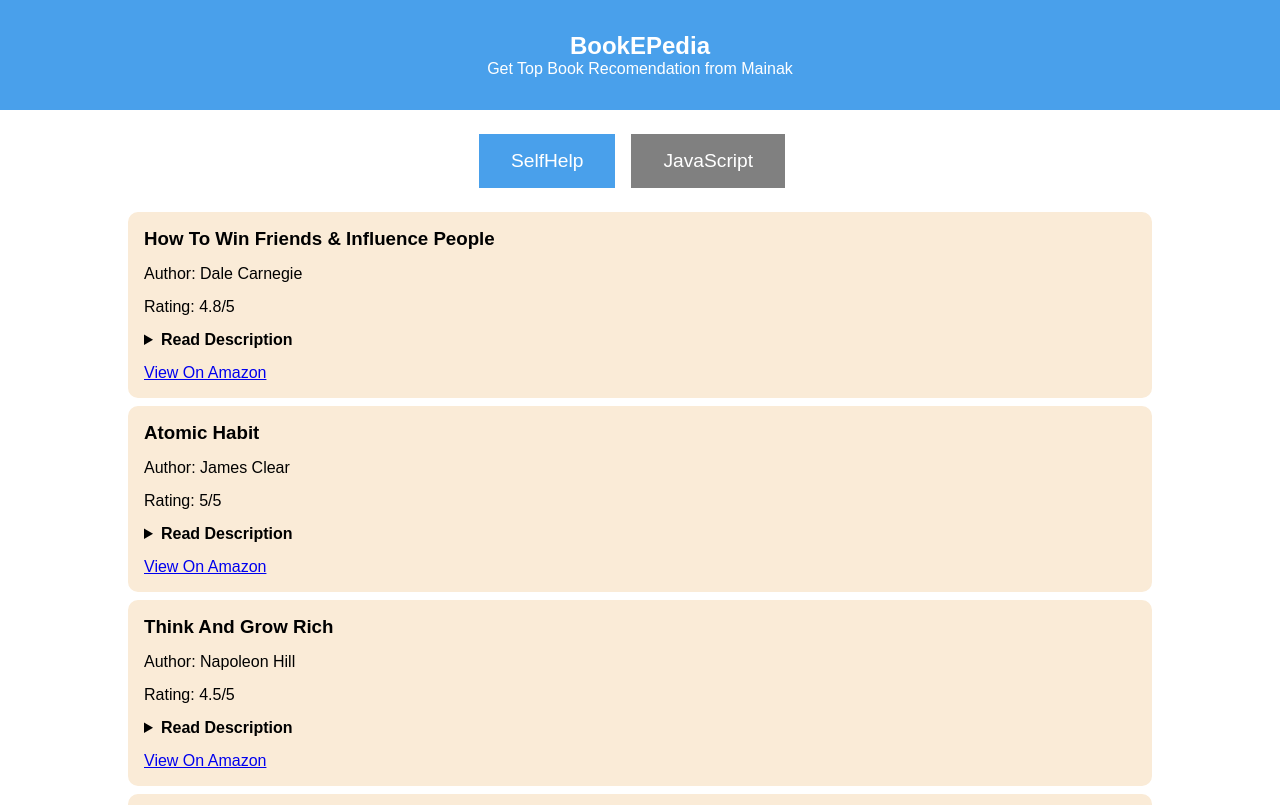
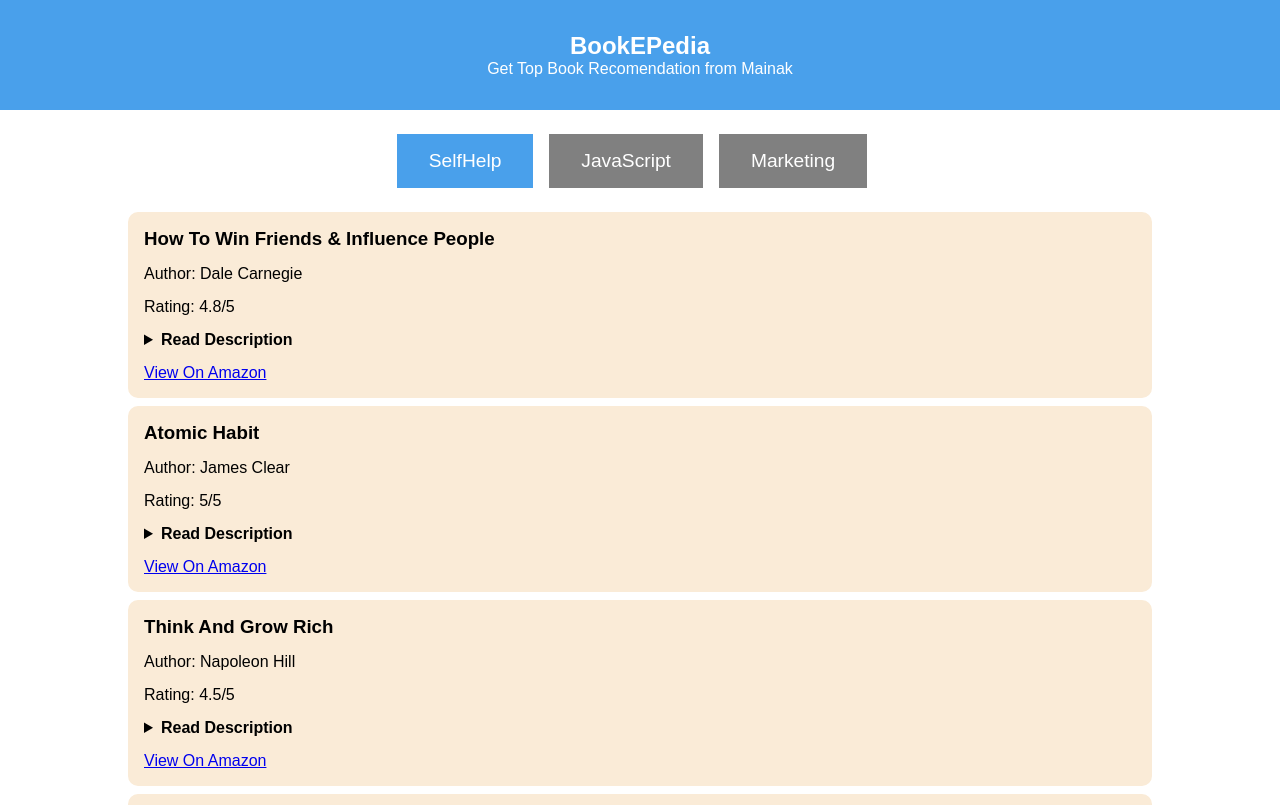
Before and after one commit to the-mainak-banerjee/bookepedia, a React (Create React App) app: page / in a window 1280 px wide. Shown: the top 805 px of the page. Built offline with nearby package versions, Linux system fonts and the light colour scheme.

Commit message:
updated book database

```diff
--- a/src/App.js
+++ b/src/App.js
@@ -59,6 +59,34 @@ const bookDb = {
       bookLink:
         "https://www.amazon.in/You-Don%E2%80%B2t-Know-JS-Closures/dp/1449335586"
     }
+  ],
+  Marketing: [
+    {
+      title: "Hooked: How to Build Habit-Forming Products",
+      author: "Nir Eyal",
+      rating: "4.2/5",
+      description:
+        "The book helps to establish the process apps go through to get to this habit forming status, following a 'trigger', 'action', 'reward', 'investment'.",
+      bookLink:
+        "https://www.amazon.in/Hooked-How-Build-Habit-Forming-Products/dp/0241184835"
+    },
+    {
+      title: "This is Marketing: You Can’t Be Seen Until You Learn To See",
+      author: "Seth Godin",
+      rating: "4.5/5",
+      description:
+        "This is Marketing shows you how to do work you're proud of, whether you're a tech startup founder, a small business owner, or part of a large corporation. No matter what your product or service, this book will help you reframe how it's presented to the world, in order to meaningfully connect with people who want it.",
+      bookLink: "https://www.amazon.in/This-Marketing-Seth-Godin/dp/0241370140"
+    },
+    {
+      title: "Hacking Growth",
+      author: "Sean Ellis",
+      rating: "4.8/5",
+      description:
+        "The definitive playbook by the pioneers of Growth Hacking, one of the hottest business methodologies in Silicon Valley and beyond.",
+      bookLink:
+        "https://www.amazon.in/Hacking-Growth-Fastest-Growing-Companies-Breakout/dp/045149721X"
+    }
   ]
 };
 
```
